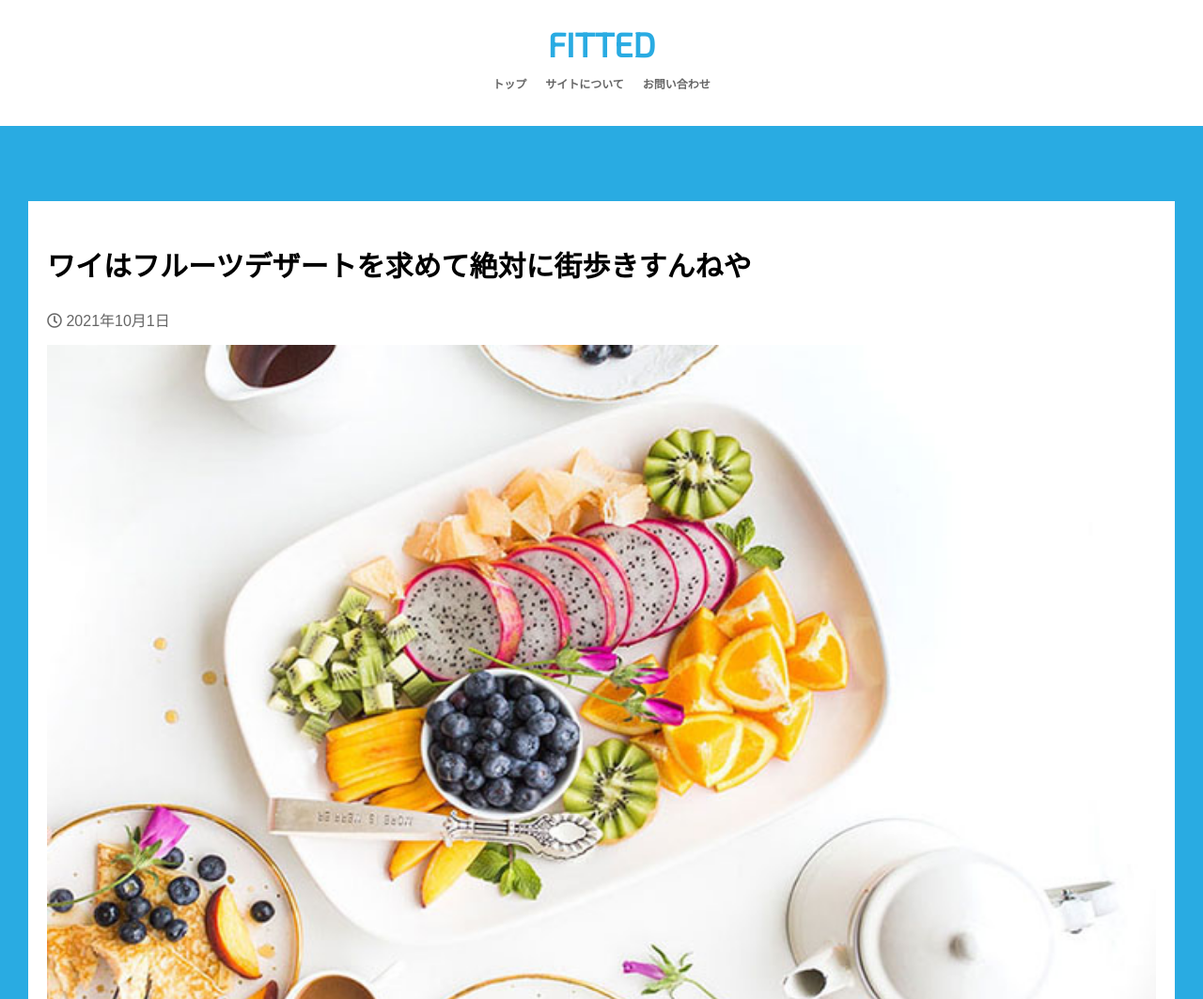
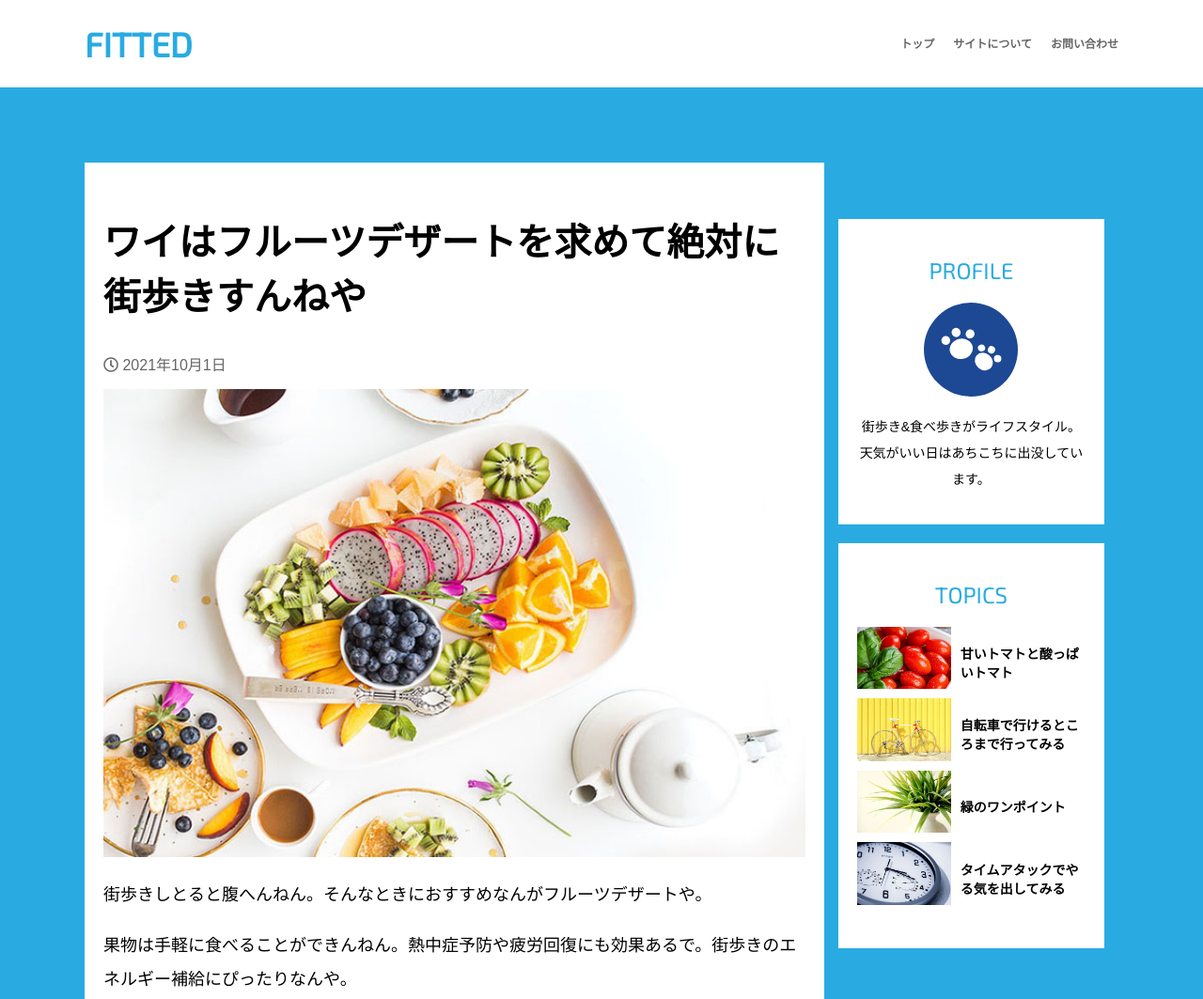
Before and after one commit to horishun2901/prog-07, a plain HTML site: page index.html in a window 1280 px wide. Shown: the top 1063 px of the page at 94% size. Drawn offline with Linux system fonts and the light colour scheme.

Commit message:
Update style.css

```diff
--- a/style.css
+++ b/style.css
@@ -1,4 +1,8 @@
 @charset "UTF-8";
+body {
+    -webkit-text-size-adjust: none;
+    text-size-adjust: none;
+}
 body {
     margin: 0;
     font-family: sans-serif;
@@ -123,10 +127,72 @@ h2 {
     margin-left: 10px;
 }
 
+/*「フッター」ブロック*/
 footer {
     background-color: #6ac4eb;
     padding: 25px 15px;
     color: #ffffff;
     font-size: 14px;
     text-align: center;
+    font-family: 'Exo 2', sans-serif;
 }
+
+/*====pc版====*/
+@media (min-width: 600px) {
+
+.container {
+    max-width: 800px;
+    margin-left: auto;
+    margin-right: auto;
+}
+
+/*pc版「ヘッダー」ブロック内のコンテナ*/
+header .container {
+    display: flex;
+    justify-content: space-between;
+}
+
+.article {
+    padding-left: 60px;
+    padding-right: 60px;
+}
+
+h1 {
+    font-size: 40px;
+}
+
+p {
+    font-size: 18px;
+}
+
+}
+
+/* ====pc版の設定はここまで*/
+
+/* ====PC版　(大)==== */
+@media (min-width: 1025px) {
+.container {
+    max-width: 1100px;
+}
+
+.contents .container {
+    display: flex;
+}
+
+
+.article {
+    width: 60%;
+    box-sizing: border-box;
+}
+
+.sub {
+    width: 50%;
+}
+
+aside .profile {
+    margin-top: 0px;
+}
+
+}
+
+/*====PC版　(大)の設定ここまで====*/
```
